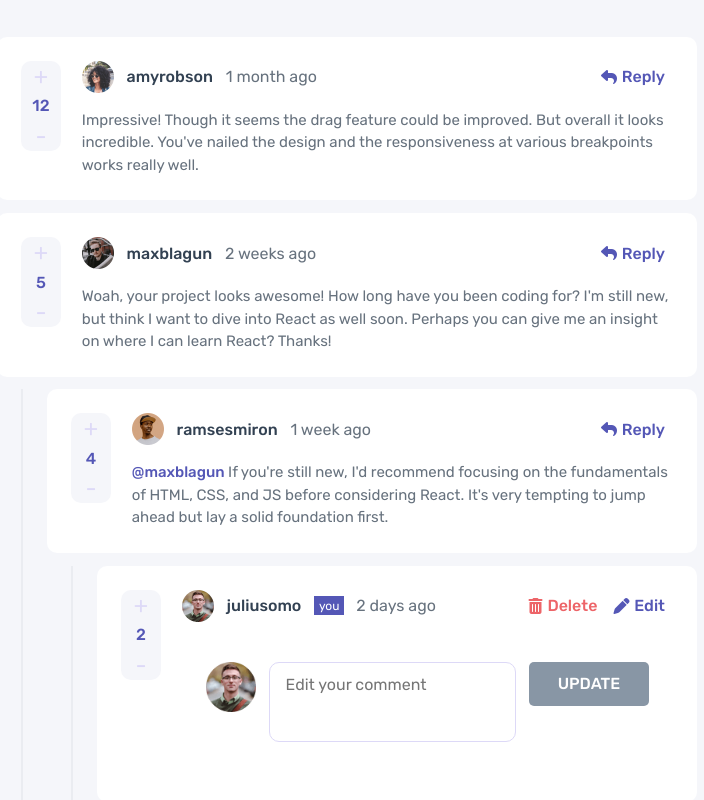
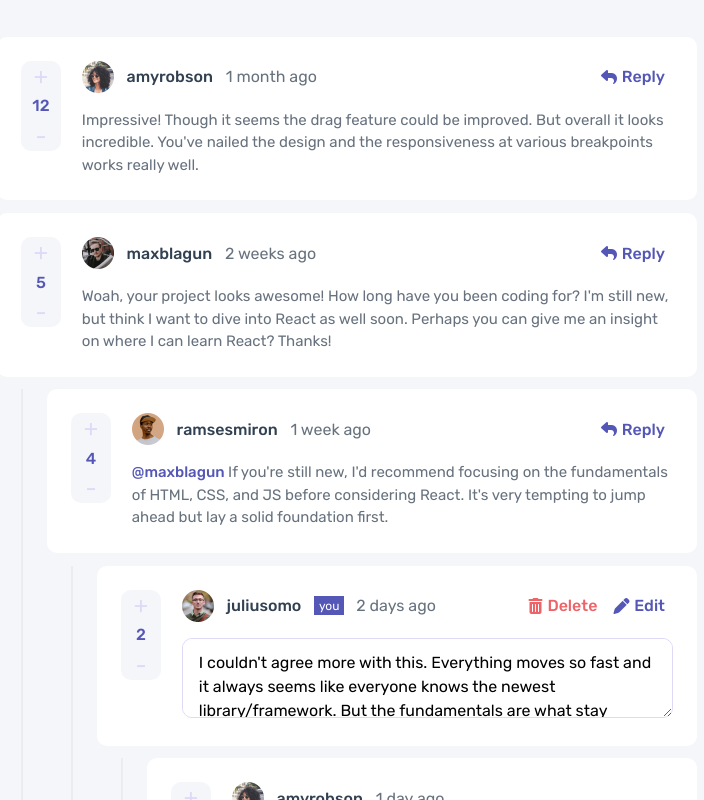
Before and after one commit to better5afe/Comments-section, a React (Create React App) app: page / in a window 1280 px wide. Both pictures are taken after a click on the button "Edit". Shown: the top 800 px of the page, without its empty margins (293-997 px from the left). Built offline with nearby package versions, Linux system fonts and the light colour scheme.

Commit message:
fixed some minor bux with editing/replying, working on editing logic

```diff
--- a/src/components/Comment.tsx
+++ b/src/components/Comment.tsx
@@ -3,6 +3,7 @@ import { Comment as CommentType } from '../models/comment';
 import ReactionBtn from './buttons/ReactionBtn';
 import CommentActionsBtns from './CommentActionBtns';
 import CommentForm from './CommentForm';
+import CommentEdit from './CommentEdit';
 import { CommentContext } from '../context/comment-context';
 
 import './Comment.css';
@@ -73,12 +74,7 @@ const Comment: React.FC<CommentProps> = ({
 					</div>
 					<div className='comment-body'>
 						{commentCtx.isEditing && id === commentCtx.currentCommentId ? (
-							<CommentForm
-								placeholder='Edit your comment'
-								buttonText='update'
-								commentId={null}
-								username={null}
-							/>
+							<CommentEdit initialValue={body} />
 						) : (
 							<p className='comment-text'>
 								{replyingTo && (
--- /dev/null
+++ b/src/components/CommentEdit.tsx
@@ -0,0 +1,27 @@
+import { useState } from 'react';
+
+interface CommentEditProps {
+	initialValue: string;
+}
+
+const CommentEdit: React.FC<CommentEditProps> = ({ initialValue }) => {
+	const [textareaValue, setTeaxtareaValue] = useState(initialValue);
+
+	const getValueHandler = (event: React.ChangeEvent<HTMLTextAreaElement>) => {
+		setTeaxtareaValue(event.currentTarget.value);
+	};
+
+	return (
+		<>
+            <textarea
+                className='textarea edit-textarea'
+				placeholder='Edit your comment'
+				value={textareaValue}
+                onChange={getValueHandler}
+
+			></textarea>
+		</>
+	);
+};
+
+export default CommentEdit;
--- a/src/components/CommentForm.css
+++ b/src/components/CommentForm.css
@@ -1,19 +1,4 @@
 @import url('../assets/colors.css');
-
-.textarea {
-	height: 80px;
-	padding: 0.8em 1em;
-	margin-bottom: 0.8em;
-	border: 1px solid var(--gray);
-	border-radius: 1rem;
-	outline: none;
-	resize: none;
-	width: 100%;
-}
-
-.textarea:focus {
-	border: 1px solid var(--grayish-blue);
-}
 
 .form-btn {
 	float: right;
--- a/src/context/CommentContextProvider.tsx
+++ b/src/context/CommentContextProvider.tsx
@@ -42,7 +42,8 @@ const CommentContextProvider: React.FC<ProviderProps> = ({ children }) => {
 	};
 
 	const openReplyFormHandler = (id: string) => {
-		setIsReplying(true);
+		setIsEditing(false);
+		setIsReplying(!isReplying);
 		setCommentId(id);
 	};
 
@@ -54,7 +55,8 @@ const CommentContextProvider: React.FC<ProviderProps> = ({ children }) => {
 	};
 
 	const openEditHandler = (id: string) => {
-		setIsEditing(true);
+		setIsReplying(false);
+		setIsEditing(!isEditing);
 		setCommentId(id);
 	};
 
--- a/src/index.css
+++ b/src/index.css
@@ -63,6 +63,26 @@ button i {
 	width: 32px;
 }
 
+.textarea {
+	min-height: 80px;
+	width: 100%;
+	padding: 0.8em 1em;
+	margin-bottom: 0.8em;
+	border: 1px solid var(--gray);
+	border-radius: 1rem;
+	outline: none;
+	line-height: 1.5;
+	resize: vertical;
+}
+
+.textarea:focus {
+	border: 1px solid var(--grayish-blue);
+}
+
+.edit-textarea {
+	margin: 0;
+}
+
 @media (min-width: 992px) {
 	body,
 	button,
```
